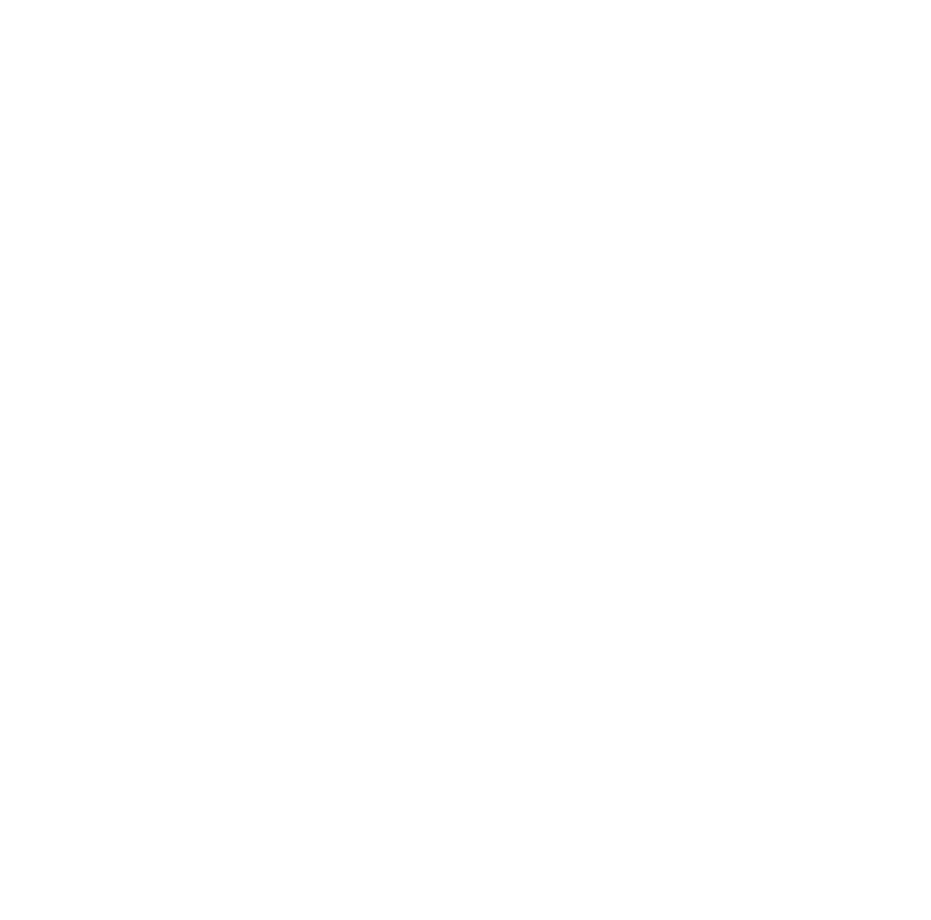
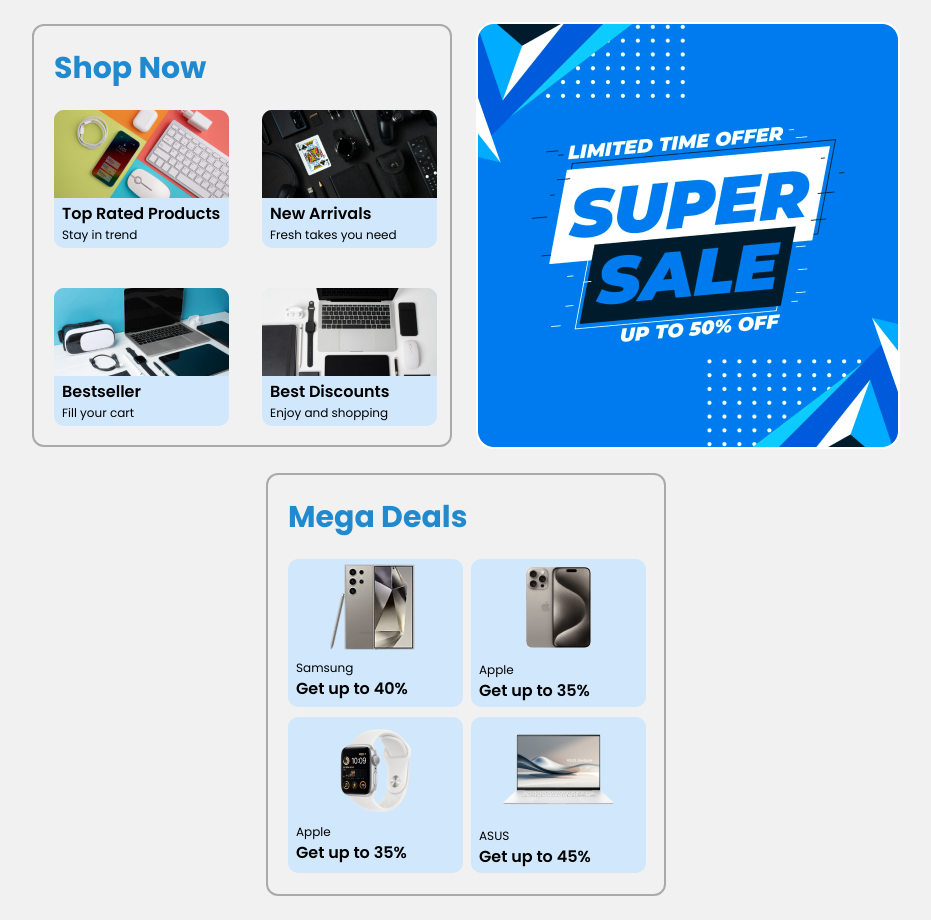
Before and after one commit to VortexTeam024/TechnoBay, a React (Vite) app: page / in a window 1280 px wide. Shown: the part 802-1722 px from the top of the page, without its empty margins (174-1105 px from the left). Before the commit the page ends 800 px from the top, so only its background shows below. Built offline with nearby package versions, Linux system fonts and the light colour scheme.

Commit message:
Make Sales Section

```diff
--- a/src/components/pages/Home.jsx
+++ b/src/components/pages/Home.jsx
@@ -6,7 +6,7 @@ import "swiper/css/pagination";
 
 const Home = () => {
 	return (
-    <main>
+		<main className="bg-[#f1f1f1] mt-[100px] lg:mt-[120px]">
 			<section className="hero relative w-full h-heroSize overflow-hidden z-40">
 				<Swiper
 					modules={[Navigation, Pagination, Autoplay]}
@@ -21,14 +21,20 @@ const Home = () => {
 						<div className="relative w-full h-screen lg:h-heroSize">
 							<div className="text absolute flex flex-col items-center justify-center h-full w-full z-50 px-4 lg:px-0">
 								<h1 className="text-3xl lg:text-5xl font-bold text-white text-center leading-snug lg:leading-relaxed mb-2 lg:mb-3">
-                  Discover the Latest in Electronics Shop <br className="hidden lg:block" /> Smart, Live Connected!
+									Discover the Latest in Electronics Shop{" "}
+									<br className="hidden lg:block" /> Smart, Live Connected!
 								</h1>
-                <p className="text-base lg:text-lg font-normal text-white text-center max-w-4xl mx-auto">
-                  Explore top electronics: smartphones, laptops, smart home devices, and more. Shop now for great deals!
+								<p className="text-base lg:text-lg font-normal text-white text-center max-w-4xl  ">
+									Explore top electronics: smartphones, laptops, smart home
+									devices, and more. Shop now for great deals!
 								</p>
 							</div>
 							<div className="overlay bg-overlay w-full h-full absolute"></div>
-              <img src="./assets/Hero1.png" className="w-full h-full object-cover" alt="Hero Slide 1" />
+							<img
+								src="./assets/Hero1.png"
+								className="w-full h-full object-cover"
+								alt="Hero Slide 1"
+							/>
 						</div>
 					</SwiperSlide>
 
@@ -39,15 +45,102 @@ const Home = () => {
 								<h1 className="text-3xl lg:text-5xl font-bold text-white text-center leading-snug lg:leading-relaxed mb-2 lg:mb-3">
 									Your One-Stop Shop for the Latest Electronics
 								</h1>
-                <p className="text-base lg:text-lg font-normal text-white text-center max-w-4xl mx-auto">
-                  Discover the newest gadgets and tech essentials, from premium laptops to smart home innovations. Shop with ease, enjoy unbeatable prices, and elevate your digital lifestyle today!
+								<p className="text-base lg:text-lg font-normal text-white text-center max-w-4xl  ">
+									Discover the newest gadgets and tech essentials, from premium
+									laptops to smart home innovations. Shop with ease, enjoy
+									unbeatable prices, and elevate your digital lifestyle today!
 								</p>
 							</div>
 							<div className="overlay bg-overlay w-full h-full absolute"></div>
-              <img src="./assets/Hero2.png" className="w-full h-full object-cover" alt="Hero Slide 2" />
+							<img
+								src="./assets/Hero2.png"
+								className="w-full h-full object-cover"
+								alt="Hero Slide 2"
+							/>
 						</div>
 					</SwiperSlide>
 				</Swiper>
+			</section>
+			<section className="sales py-6">
+				<div className="container   flex flex-wrap gap-6 justify-center items-center">
+					<div className="card w-[420px] h-[423px] border-[2px] px-5 rounded-xl border-[#aaa]">
+						<h3 className="text-3xl font-bold text-primary py-6">Shop Now</h3>
+						<div className="card-body grid grid-cols-2 gap-[40px]">
+							<div className="bg-[#D1E7FB] w-[175px] rounded-[10px]">
+								<img src="./assets/shopcard1.png" alt="" />
+								<div className="text p-1 px-2">
+									<h4 className="font-semibold text-[16px]">
+										Top Rated Products
+									</h4>
+									<p className="text-[12px]">Stay in trend</p>
+								</div>
+							</div>
+							<div className="bg-[#D1E7FB] w-[175px] rounded-[10px]">
+								<img src="./assets/shopcard2.png" alt="" />
+								<div className="text p-1 px-2">
+									<h4 className="font-semibold text-[16px]">New Arrivals</h4>
+									<p className="text-[12px]">Fresh takes you need</p>
+								</div>
+							</div>
+							<div className="bg-[#D1E7FB] w-[175px] rounded-[10px]">
+								<img src="./assets/shopcard3.png" alt="" />
+								<div className="text p-1 px-2">
+									<h4 className="font-semibold text-[16px]">Bestseller</h4>
+									<p className="text-[12px]">Fill your cart</p>
+								</div>
+							</div>
+							<div className="bg-[#D1E7FB] w-[175px] rounded-[10px]">
+								<img src="./assets/shopcard4.png" alt="" />
+								<div className="text p-1 px-2">
+									<h4 className="font-semibold text-[16px]">Best Discounts</h4>
+									<p className="text-[12px]">Enjoy and shopping</p>
+								</div>
+							</div>
+						</div>
+					</div>
+					<img src="./assets/super-sale.png" alt="" />
+					<div className="card w-[400px] h-[423px] border-[2px] px-5 rounded-xl border-[#aaa]">
+						<h3 className="text-3xl font-bold text-primary py-6">Mega Deals</h3>
+						<div className="card-body grid grid-cols-2 gap-[10px]">
+							<div className="bg-[#D1E7FB] w-[175px] rounded-[10px]">
+								<div className="image flex justify-center">
+									<img src="./assets/salecard1.png" alt="" />
+								</div>
+								<div className="text p-1 px-2">
+									<p className="text-[12px]">Samsung</p>
+									<h4 className="font-semibold text-[16px]">Get up to 40%</h4>
+								</div>
+							</div>
+							<div className="bg-[#D1E7FB] w-[175px] rounded-[10px]">
+								<div className="image flex justify-center py-2">
+									<img src="./assets/salecard2.png" alt="" />
+								</div>
+								<div className="text p-1 px-2">
+									<p className="text-[12px]">Apple</p>
+									<h4 className="font-semibold text-[16px]">Get up to 35%</h4>
+								</div>
+							</div>
+							<div className="bg-[#D1E7FB] w-[175px] rounded-[10px]">
+								<div className="image flex justify-center py-1">
+									<img src="./assets/salecard3.png" alt="" />
+								</div>
+								<div className="text p-1 px-2">
+									<p className="text-[12px]">Apple</p>
+									<h4 className="font-semibold text-[16px]">Get up to 35%</h4>
+								</div>
+							</div>
+							<div className="bg-[#D1E7FB] w-[175px] rounded-[10px]">
+								<div className="image flex justify-center py-4">
+									<img src="./assets/salecard4.png" alt="" />
+								</div>
+								<div className="text p-1 px-2">
+									<p className="text-[12px]">ASUS</p>
+									<h4 className="font-semibold text-[16px]">Get up to 45%</h4>
+								</div>
+							</div>
+						</div>
+					</div>
+				</div>
 			</section>
 		</main>
 	);
--- a/src/components/ui/Navbar.jsx
+++ b/src/components/ui/Navbar.jsx
@@ -3,10 +3,10 @@ import { useState } from "react";
 const Navbar = () => {
 	const [isOpen, setIsOpen] = useState(false);
 	return (
-    <header className="h-full lg:h-[120px] relative">
+		<header className="h-fit lg:h-[120px] w-screen fixed top-0 left-0 z-50">
 			{/* Top Navbar */}
 			<nav className="top-nav h-[70px] bg-primary">
-        <div className="container mx-auto">
+				<div className="container  ">
 					<div className="top-nav flex items-center justify-between px-4 md:px-8">
 						{/* Logo */}
 						<a href="/" aria-label="Home" className="flex-shrink-0">
@@ -40,14 +40,20 @@ const Navbar = () => {
 							>
 								Cart
 								<img src="./assets/Cart.svg" alt="Cart Icon" />
-                <span className="absolute right-[3.26px] top-[-6.25px] text-[10px] text-primary">0</span>
+								<span className="absolute right-[3.26px] top-[-6.25px] text-[10px] text-primary">
+									0
+								</span>
 							</a>
 						</div>
 
 						{/* Action Buttons */}
 						<div className="btns hidden lg:flex items-center gap-4">
-              <a href="/register" className="btn-style" aria-label="Register">Register</a>
-              <a href="/login" className="btn-style" aria-label="Login">Login</a>
+							<a href="/register" className="btn-style" aria-label="Register">
+								Register
+							</a>
+							<a href="/login" className="btn-style" aria-label="Login">
+								Login
+							</a>
 						</div>
 
 						{/* Hamburger Icon for Mobile */}
@@ -63,9 +69,18 @@ const Navbar = () => {
 			</nav>
 
 			{/* Bottom Navbar */}
-      <nav className="bottom-nav h-full p-2 lg:p-0 lg:h-[50px] bg-[#ddd]">
-        <div className="container mx-auto h-full flex gap-[20px] px-5 lg:px-0 lg:justify-center items-center">
-          {["Laptop", "Mobile", "Television", "Smart Watch", "Tablet", "Earphone", "Camera", "Accessory"].map((category, index) => (
+			<nav className="bottom-nav w-screen h-fit p-2 lg:p-0 lg:h-[50px] bg-[#ddd]">
+				<div className="container relative   h-full flex gap-[20px] px-5 lg:px-0 lg:justify-center items-center">
+					{[
+						"Laptop",
+						"Mobile",
+						"Television",
+						"Smart Watch",
+						"Tablet",
+						"Earphone",
+						"Camera",
+						"Accessory",
+					].map((category, index) => (
 						<a
 							key={index}
 							href={`/${category.toLowerCase().replace(" ", "-")}`}
@@ -75,12 +90,30 @@ const Navbar = () => {
 							{category}
 						</a>
 					))}
-          <button onClick={() => setIsOpen(!isOpen)} className="text-primary text-lg font-bold block lg:hidden">All Categories</button>
+					<button
+						onClick={() => setIsOpen(!isOpen)}
+						className="text-primary text-lg font-bold block lg:hidden"
+					>
+						All Categories
+					</button>
 				</div>
 
 				{/* Mobile Dropdown Menu */}
-        <div className={`mobile-nav container mx-auto flex-col flex lg:hidden absolute px-7 py-5 bg-primary z-50 top-full left-0 h-fit ${isOpen ? "flex" : "hidden"} gap-4`}>
-          {["Laptop", "Mobile", "Television", "Smart Watch", "Tablet", "Earphone", "Camera", "Accessory"].map((category, index) => (
+				<div
+					className={`mobile-nav container   flex-col flex lg:hidden w-screen fixed top-[114px] px-7 py-5 bg-primary z-50 left-0 h-fit ${
+						isOpen ? "flex" : "hidden"
+					} gap-4`}
+				>
+					{[
+						"Laptop",
+						"Mobile",
+						"Television",
+						"Smart Watch",
+						"Tablet",
+						"Earphone",
+						"Camera",
+						"Accessory",
+					].map((category, index) => (
 						<a
 							key={index}
 							href={`/${category.toLowerCase().replace(" ", "-")}`}
@@ -108,19 +141,25 @@ const Navbar = () => {
 						>
 							Cart
 							<img src="./assets/Cart.svg" alt="Cart Icon" />
-              <span className="absolute right-[3.26px] top-[-6.25px] text-[10px] text-primary">0</span>
+							<span className="absolute right-[3.26px] top-[-6.25px] text-[10px] text-primary">
+								0
+							</span>
 						</a>
 					</div>
 
 					{/* Mobile Register and Login Buttons */}
 					<div className="btns flex flex-col gap-4">
-            <a href="/register" className="btn-style" aria-label="Register">Register</a>
-            <a href="/login" className="btn-style" aria-label="Login">Login</a>
+						<a href="/register" className="btn-style" aria-label="Register">
+							Register
+						</a>
+						<a href="/login" className="btn-style" aria-label="Login">
+							Login
+						</a>
 					</div>
 				</div>
 			</nav>
 		</header>
 	);
-}
+};
 
 export default Navbar;
--- a/src/index.css
+++ b/src/index.css
@@ -7,6 +7,7 @@ html {
   font-family: "Poppins", sans-serif;
 }
 
+/* Existing Swiper navigation styles */
 .swiper-button-next, .swiper-button-prev {
   background-color: white;
   color: #218ACE;
@@ -27,8 +28,16 @@ html {
   color: white;
 }
 
+/* Hide Swiper navigation on small screens */
+@media (max-width: 640px) { /* Adjust this value based on your breakpoint */
+  .swiper-button-next, .swiper-button-prev {
+    display: none !important;
+  }
+}
+
+
 .swiper-button-next::after, .swiper-button-prev::after {
-  font-size: 2rem !important;
+  font-size: 1.7rem !important;
   font-weight: bolder;
 }
 
--- a/tailwind.config.js
+++ b/tailwind.config.js
@@ -16,7 +16,18 @@ export default {
       },
       spacing: {
         heroSize: "calc(100vh - 120px)"
-      }
+      },
+      container: {
+        center: true, // Centers the container by default
+        padding: "1rem", // Adds padding to prevent content from touching the edges on small screens
+        screens: {
+          sm: "100%", // Full width on smaller screens
+          md: "100%", // Full width on medium screens
+          lg: "1024px",
+          xl: "1200px", // Set container width to 1200px for xl screens and up
+          "2xl": "1400px" // Keeps 1200px width for larger screens as well
+        },
+      },
     },
   },
   plugins: [],
```
Also changed, not shown: public/assets/salecard2.png, public/assets/salecard4.png. Lines whose indentation alone changed are shown as unchanged.
